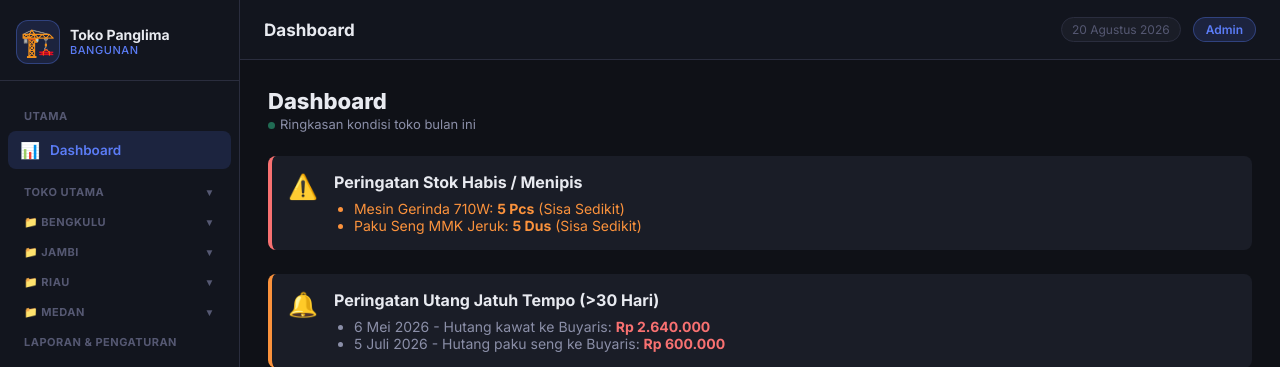
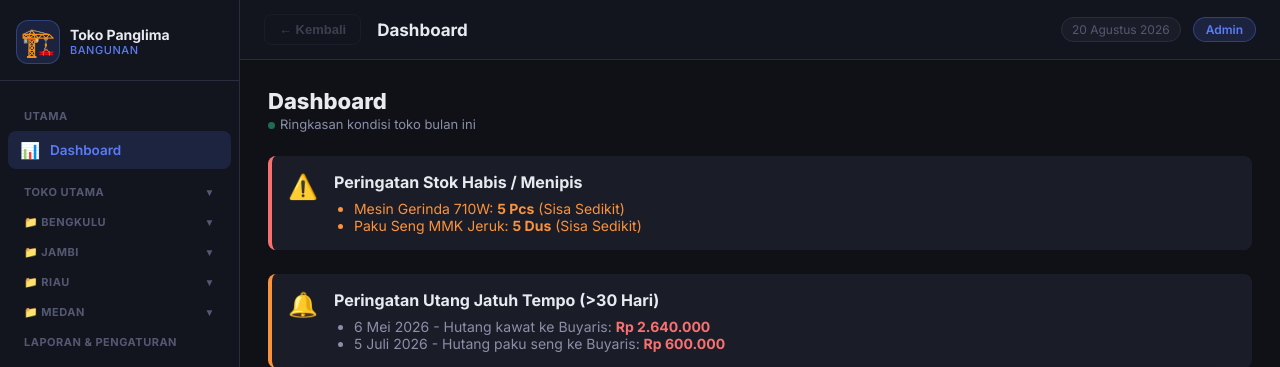
Before and after one commit to RAR27DEV/Proto_Panglima, a PHP site: page / in a window 1280 px wide. Shown: the top 367 px of the page. Run offline with PHP 8.4, Linux system fonts and the light colour scheme.

Commit message:
Add a universal back button to the topbar
Uses the browser History API so every page (Dashboard, Toko Utama
categories, route pages, Perjalanan menu/category pages) can navigate
back to whatever was viewed previously. The button auto-disables when
there's nothing to go back to.

```diff
--- a/index.html
+++ b/index.html
@@ -105,6 +105,7 @@
     <!-- Top Bar -->
     <header class="topbar">
       <button class="sidebar-toggle" id="sidebar-toggle">☰</button>
+      <button class="btn-back no-print" id="btn-global-back" title="Kembali ke halaman sebelumnya" disabled>← Kembali</button>
       <div class="topbar-title" id="topbar-title">Dashboard</div>
       <div class="topbar-right">
         <div class="date-display" id="date-display"></div>
--- a/style.css
+++ b/style.css
@@ -236,6 +236,21 @@ body {
   display: none;
   padding: 4px;
 }
+
+.btn-back {
+  background: none;
+  border: 1px solid var(--border);
+  color: var(--text-secondary);
+  font-size: 13px;
+  font-weight: 600;
+  cursor: pointer;
+  padding: 7px 14px;
+  border-radius: 8px;
+  white-space: nowrap;
+  transition: background .15s, color .15s;
+}
+.btn-back:hover:not(:disabled) { background: var(--bg-card-hover); color: var(--text-primary); }
+.btn-back:disabled { opacity: .35; cursor: default; }
 
 .topbar-title {
   font-size: 17px;
```
Also changed, not shown: app.js (+47 -4 lines).
